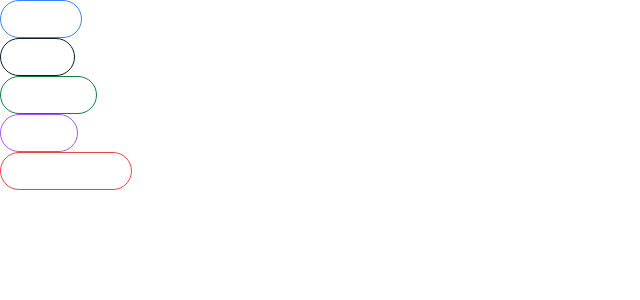
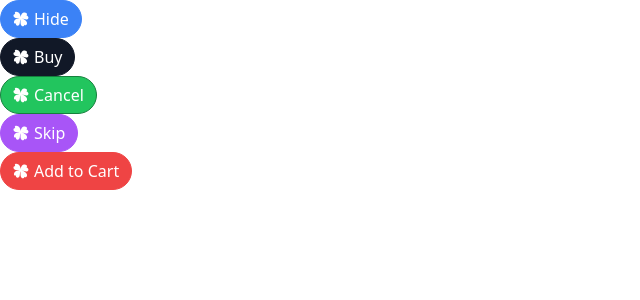
Before and after one commit to oztuzelosman/components-app, a React (Create React App) app: page / in a window 1280 px wide. Shown: the top 300 px of the page, without its empty margins (0-640 px from the left). Built offline with nearby package versions, Linux system fonts and the light colour scheme.

Commit message:
tweaking with styles

```diff
--- a/src/App.js
+++ b/src/App.js
@@ -6,23 +6,23 @@ import { GiClover } from "react-icons/gi";
 function App() {
   return (
     <div>
-      <Button primary rounded outline>
+      <Button primary rounded>
         <GiClover />
         Hide
       </Button>
-      <Button secondary rounded outline>
+      <Button secondary rounded>
         <GiClover />
         Buy
       </Button>
-      <Button success rounded outline>
+      <Button success rounded>
         <GiClover />
         Cancel
       </Button>
-      <Button warning rounded outline>
+      <Button warning rounded>
         <GiClover />
         Skip
       </Button>
-      <Button danger rounded outline>
+      <Button danger rounded>
         <GiClover />
         Add to Cart
       </Button>
```
